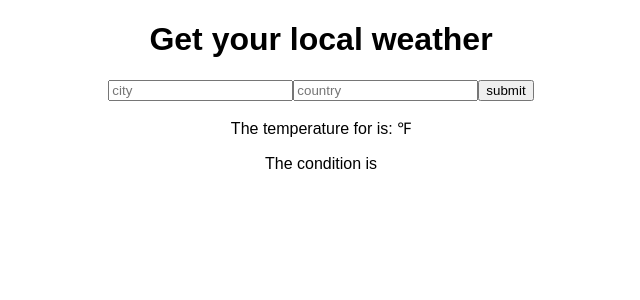
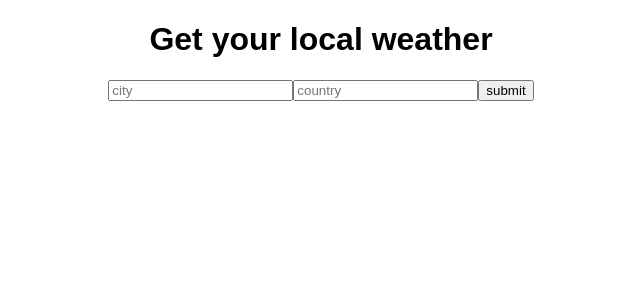
Before and after one commit to tjhooper1/weatherApp, a React (Create React App) app: page / in a window 1280 px wide. Shown: the top 300 px of the page, without its empty margins (319-959 px from the left). Built offline with nearby package versions, Linux system fonts and the light colour scheme.

Commit message:
added some conditional functionality

```diff
--- a/src/App.js
+++ b/src/App.js
@@ -11,7 +11,8 @@ class App extends Component {
     country: "",
     city: "",
     temperature: "",
-    condition: ""
+    condition: "",
+    cod: ""
   }
 
   updateWeather = async (e) => {
@@ -28,12 +29,14 @@ class App extends Component {
 
   let condition = data.weather[0].description;
   let temperature = Math.floor((data.main.temp * 9/5) - 459.67);
+  let cod = data.cod;
 
   this.setState({
     country: country,
     city: city,
     condition: condition,
-    temperature: temperature
+    temperature: temperature,
+    cod: cod,
   });
   console.log(this.state);
 
--- a/src/components/Weather.js
+++ b/src/components/Weather.js
@@ -10,8 +10,13 @@ function Weather (props) {
           <input type="text" name="country" placeholder="country"/>
           <button>submit</button>
       </form>
-      <p>The temperature for {props.city} is: {props.temperature}℉</p>
-      <p>The condition is {props.condition}</p>
+      {props.temperature && props.condition &&
+        <div>
+            <p>The temperature for {props.city} is: {props.temperature}℉</p>
+            <p>The condition is: {props.condition}</p>
+       </div>
+      }
+
       </div>
     );
 }
```
